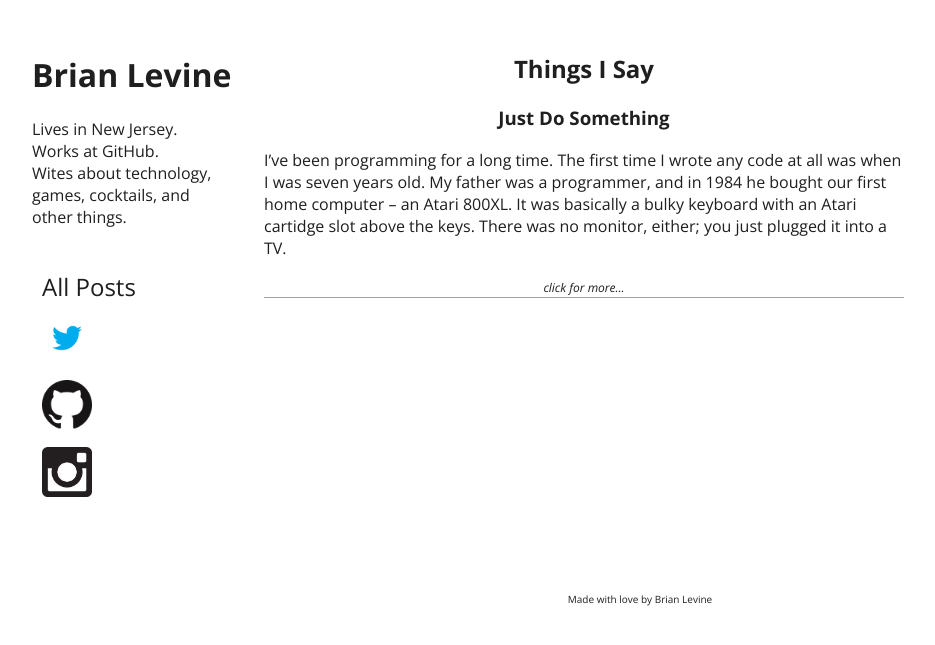
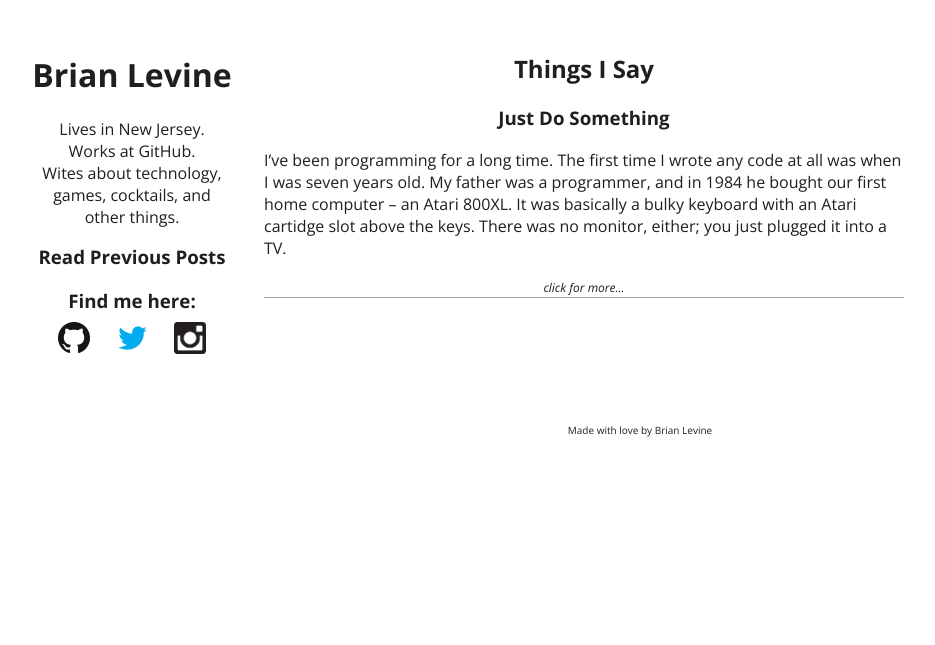
Before and after one commit to tinggalklik/balevine.github.io, a Jekyll site: the page built from index.html, in a window 1280 px wide. Shown: the top 645 px of the page, without its empty margins (0-935 px from the left). Built offline with Jekyll 4.4.1, drawn with Linux system fonts in a browser that asks for light colours.

Commit message:
Make that menu pretty

```diff
--- a/_includes/menu.html
+++ b/_includes/menu.html
@@ -6,14 +6,22 @@
   </h1>
 
   {% include about.html %}
+  <h3 class='menu-header'>
+    <a class='archive-link' href='{{ site.baseurl }}/archives.html'>
+      Read Previous Posts
+    </a>
+  </h3>
 
   <ul class='links'>
+  <h3 class='menu-header'>
+    Find me here:
+  </h3>
     <li>
       <a
         class='link'
-        id='archive-link'
-        href='/archives.html'>
-          All Posts
+        id='github'
+        href='https://www.github.com/balevine'>
+          <img src='{{ site.baseurl }}/GitHub-logo.png' alt="Find me on GitHub">
       </a>
     </li>
     <li>
@@ -27,14 +35,6 @@
     <li>
       <a
         class='link'
-        id='github'
-        href='https://www.github.com/balevine'>
-          <img src='{{ site.baseurl }}/GitHub-logo.png' alt="Find me on GitHub">
-      </a>
-    </li>
-    <li>
-      <a
-        class='link'
         id='instagram'
         href='http://www.instagram.com/brian_levine'>
           <img src='{{ site.baseurl }}/instagram-logo.png' alt="Find me on Instagram">
--- a/css/screen.css
+++ b/css/screen.css
@@ -24,26 +24,33 @@ a, a:visited {
   text-decoration: none;
 }
 a:hover {
-  color: #0f0f0f;
+  color: #888;
 }
 .menu {
   float: left;
   margin: 2em;
+  text-align: center;
   width: 200px;
+}
+.menu-header {
+  margin: 0.5em 0;
 }
 ul.links {
   display: inline-block;
   list-style: none inside none;
+  margin: 0;
   padding: 0;
 }
 ul.links li {
+  display: inline;
   font-size: 1.5em;
   margin: 10px;
   padding: 0;
+  width: 32px;
 }
 .link img {
-  height: 50px;
-  width: 50px;
+  height: 32px;
+  width: 32px;
 }
 .content {
   float: left;
@@ -55,7 +62,7 @@ ul.links li {
   border-bottom: solid 1px #a1a1a1;
   margin-bottom: 1em;
 }
-.menu, .post p, .post-content {
+.post p, .post-content {
   text-align: left;
 }
 .excerpt-link {
```
Also changed, not shown: twitter-logo.png, 1 other file.
